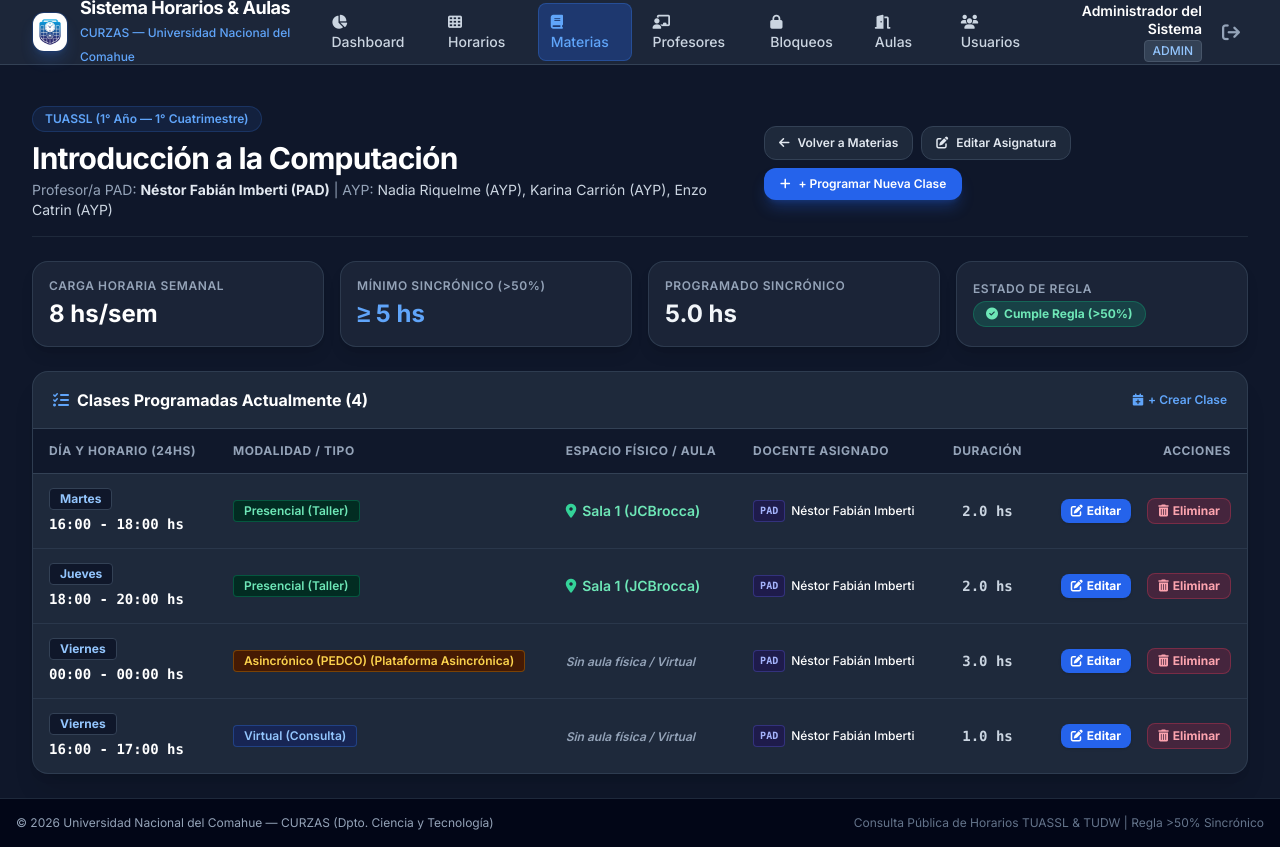
After one commit to niunmango/SistemaHorarios, a Flask app: page /materias/1/clases in a window 1280 px wide. The commit adds this page. Run offline with Flask 3, Linux system fonts and the light colour scheme; a user stored in the database is signed in; data comes from the database, SQL or seed files in the repository; some libraries are stand-ins or nearby versions.

Commit message:
fix(materias): reparar listado de materias, popover hover, formato 24hs y gestión de clases precargadas

```diff
--- a/app/routes.py
+++ b/app/routes.py
@@ -257,6 +257,7 @@ def materias():
 
     return render_template('materias.html',
                            materias=lista_materias,
+                           asignaturas=lista_materias,
                            carreras=carreras,
                            carrera_id=carrera_id,
                            cuatrimestre=cuatrimestre,
@@ -343,6 +344,18 @@ def editar_materia(id):
     return render_template('materia_form.html', carreras=carreras, profesores=profesores, materia=asig)
 
 
+@main_bp.route('/materias/<int:id>/clases')
+@login_required
+def materia_clases(id):
+    asig = db.session.get(Asignatura, id)
+    if not asig:
+        flash('Materia no encontrada.', 'danger')
+        return redirect(url_for('main.materias'))
+
+    bloques = BloqueHorario.query.filter_by(asignatura_id=asig.id).order_by(BloqueHorario.dia_semana, BloqueHorario.hora_inicio).all()
+    return render_template('materia_clases.html', materia=asig, bloques=bloques)
+
+
 @main_bp.route('/bloques/nuevo', methods=['GET', 'POST'])
 @login_required
 def nuevo_bloque():
@@ -368,7 +381,7 @@ def nuevo_bloque():
 
         if not asignatura_id or dia_semana is None or not hora_inicio_str or not hora_fin_str:
             flash('Por favor complete todos los campos obligatorios del horario.', 'warning')
-            return render_template('bloque_form.html', asignaturas=asignaturas, profesores=profesores, aulas=aulas, bloque=None, DIAS_SEMANA=DIAS_SEMANA, MODALIDADES=MODALIDADES, TIPOS_CLASE=TIPOS_CLASE)
+            return render_template('bloque_form.html', asignaturas=asignaturas, profesores=profesores, aulas=aulas, bloque=None, dias_semana=DIAS_SEMANA, modalidades=MODALIDADES, tipos_clase=TIPOS_CLASE, DIAS_SEMANA=DIAS_SEMANA, MODALIDADES=MODALIDADES, TIPOS_CLASE=TIPOS_CLASE)
 
         h_ini = time.fromisoformat(hora_inicio_str)
         h_fin = time.fromisoformat(hora_fin_str)
@@ -380,7 +393,7 @@ def nuevo_bloque():
         if not valido:
             for err in errores:
                 flash(err, 'danger')
-            return render_template('bloque_form.html', asignaturas=asignaturas, profesores=profesores, aulas=aulas, bloque=None, DIAS_SEMANA=DIAS_SEMANA, MODALIDADES=MODALIDADES, TIPOS_CLASE=TIPOS_CLASE)
+            return render_template('bloque_form.html', asignaturas=asignaturas, profesores=profesores, aulas=aulas, bloque=None, dias_semana=DIAS_SEMANA, modalidades=MODALIDADES, tipos_clase=TIPOS_CLASE, DIAS_SEMANA=DIAS_SEMANA, MODALIDADES=MODALIDADES, TIPOS_CLASE=TIPOS_CLASE)
 
         for adv in advertencias:
             flash(adv, 'warning')
@@ -411,7 +424,7 @@ def nuevo_bloque():
         flash('Clase / Reserva programada con éxito.', 'success')
         return redirect(url_for('main.horarios'))
 
-    return render_template('bloque_form.html', asignaturas=asignaturas, profesores=profesores, aulas=aulas, bloque=None, DIAS_SEMANA=DIAS_SEMANA, MODALIDADES=MODALIDADES, TIPOS_CLASE=TIPOS_CLASE)
+    return render_template('bloque_form.html', asignaturas=asignaturas, profesores=profesores, aulas=aulas, bloque=None, dias_semana=DIAS_SEMANA, modalidades=MODALIDADES, tipos_clase=TIPOS_CLASE, DIAS_SEMANA=DIAS_SEMANA, MODALIDADES=MODALIDADES, TIPOS_CLASE=TIPOS_CLASE)
 
 
 @main_bp.route('/bloques/<int:id>/editar', methods=['GET', 'POST'])
@@ -452,7 +465,7 @@ def editar_bloque(id):
         if not valido:
             for err in errores:
                 flash(err, 'danger')
-            return render_template('bloque_form.html', asignaturas=asignaturas, profesores=profesores, aulas=aulas, bloque=bloque, DIAS_SEMANA=DIAS_SEMANA, MODALIDADES=MODALIDADES, TIPOS_CLASE=TIPOS_CLASE)
+            return render_template('bloque_form.html', asignaturas=asignaturas, profesores=profesores, aulas=aulas, bloque=bloque, dias_semana=DIAS_SEMANA, modalidades=MODALIDADES, tipos_clase=TIPOS_CLASE, DIAS_SEMANA=DIAS_SEMANA, MODALIDADES=MODALIDADES, TIPOS_CLASE=TIPOS_CLASE)
 
         for adv in advertencias:
             flash(adv, 'warning')
@@ -475,7 +488,7 @@ def editar_bloque(id):
         flash('Clase / Reserva reubicada con éxito.', 'success')
         return redirect(url_for('main.horarios'))
 
-    return render_template('bloque_form.html', asignaturas=asignaturas, profesores=profesores, aulas=aulas, bloque=bloque, DIAS_SEMANA=DIAS_SEMANA, MODALIDADES=MODALIDADES, TIPOS_CLASE=TIPOS_CLASE)
+    return render_template('bloque_form.html', asignaturas=asignaturas, profesores=profesores, aulas=aulas, bloque=bloque, dias_semana=DIAS_SEMANA, modalidades=MODALIDADES, tipos_clase=TIPOS_CLASE, DIAS_SEMANA=DIAS_SEMANA, MODALIDADES=MODALIDADES, TIPOS_CLASE=TIPOS_CLASE)
 
 
 @main_bp.route('/bloques/<int:id>/eliminar', methods=['POST'])
--- a/app/templates/base.html
+++ b/app/templates/base.html
@@ -1,5 +1,5 @@
 <!DOCTYPE html>
-<html lang="es" class="h-full bg-slate-900 text-slate-100">
+<html lang="es-AR" class="h-full bg-slate-900 text-slate-100">
 <head>
     <meta charset="UTF-8">
     <meta name="viewport" content="width=device-width, initial-scale=1.0">
--- a/app/templates/horarios.html
+++ b/app/templates/horarios.html
@@ -178,6 +178,7 @@
                                      draggable="true"
                                      ondragstart="onBlockDragStart(event, {{ b.id }}, '{{ b.asignatura.nombre|e }}', {{ b.dia_semana }}, '{{ b.hora_inicio.strftime('%H:%M') }}')"
                                      ondragend="onBlockDragEnd(event)"
+                                     onclick="if (!window.isDragging) window.location.href='{{ url_for('main.editar_bloque', id=b.id) }}';"
                                      {% endif %}
                                      class="w-full h-full rounded px-1 py-0.5 relative border flex flex-col justify-center transition-all group hover:z-50 {% if can_drag %}cursor-grab active:cursor-grabbing hover:ring-2 hover:ring-blue-400{% else %}cursor-pointer{% endif %} {% if es_conflicto %}bg-rose-950/95 border-2 border-rose-500 text-white animate-pulse shadow-lg shadow-rose-950/80{% elif b.modalidad == 'Presencial' %}bg-emerald-950/90 border-emerald-500/60 text-emerald-100 hover:bg-emerald-900{% elif b.modalidad == 'Virtual' %}bg-blue-950/90 border-blue-500/60 text-blue-100 hover:bg-blue-900{% elif b.modalidad == 'Híbrido' %}bg-purple-950/90 border-purple-500/60 text-purple-100 hover:bg-purple-900{% elif b.modalidad == 'Bloqueo Aula' or b.es_bloqueo_externo %}bg-rose-950/90 border-rose-500/60 text-rose-100 hover:bg-rose-900{% else %}bg-amber-950/90 border-amber-500/60 text-amber-100 hover:bg-amber-900{% endif %}">
 
@@ -200,7 +201,7 @@
                                     </div>
 
                                     <!-- SMART HOVER POPOVER TOOLTIP (Hidden during print) -->
-                                    <div class="hidden group-hover:block absolute left-1/2 -translate-x-1/2 {% if is_bottom_row %}bottom-full mb-1.5{% else %}top-full mt-1.5{% endif %} w-72 p-3.5 bg-slate-950 border border-slate-700 rounded-xl shadow-2xl z-50 text-xs space-y-2 pointer-events-auto no-print">
+                                    <div onclick="event.stopPropagation();" class="hidden group-hover:block absolute left-1/2 -translate-x-1/2 {% if is_bottom_row %}bottom-full mb-1 before:-bottom-3{% else %}top-full mt-1 before:-top-3{% endif %} w-72 p-3.5 bg-slate-950 border border-slate-700 rounded-xl shadow-2xl z-50 text-xs space-y-2 pointer-events-auto no-print before:absolute before:inset-x-0 before:h-4">
                                         {% if es_conflicto %}
                                         <div class="p-2.5 bg-rose-950/95 border border-rose-500 rounded-lg text-rose-100 text-[11px] space-y-1 shadow-lg">
                                             <div class="font-extrabold flex items-center gap-1.5 text-rose-300">
@@ -288,6 +289,7 @@ let draggedBlockId = null;
 let draggedBlockName = '';
 
 function onBlockDragStart(e, blockId, blockName, day, startTime) {
+    window.isDragging = true;
     draggedBlockId = blockId;
     draggedBlockName = blockName;
     e.dataTransfer.effectAllowed = 'move';
@@ -308,6 +310,7 @@ function onBlockDragEnd(e) {
     }
     draggedBlockId = null;
     draggedBlockName = '';
+    setTimeout(() => { window.isDragging = false; }, 200);
 }
 
 function onCellDragOver(e) {
--- /dev/null
+++ b/app/templates/materia_clases.html
@@ -0,0 +1,179 @@
+{% extends "base.html" %}
+
+{% block title %}Gestionar Clases - {{ materia.nombre }}{% endblock %}
+
+{% block content %}
+<div class="space-y-6">
+
+    <!-- Header Section -->
+    <div class="flex flex-col sm:flex-row sm:items-center justify-between gap-4 border-b border-slate-800 pb-4">
+        <div>
+            <div class="inline-flex items-center space-x-2 px-3 py-1 bg-blue-500/10 border border-blue-500/20 rounded-full text-xs font-semibold text-blue-400 mb-2">
+                <span>{{ materia.carrera.codigo }} ({{ materia.anio_cursada }}° Año — {{ materia.cuatrimestre }}° Cuatrimestre)</span>
+            </div>
+            <h1 class="text-2xl sm:text-3xl font-extrabold text-white tracking-tight">{{ materia.nombre }}</h1>
+            <p class="text-slate-400 text-sm mt-1">
+                Profesor/a PAD: <strong class="text-slate-200">{{ materia.nombre_pad }}</strong>
+                {% if materia.nombres_ayps_lista %} | AYP: <span class="text-slate-300">{{ materia.nombres_ayps_lista | join(', ') }}</span>{% endif %}
+            </p>
+        </div>
+
+        <div class="flex flex-wrap items-center gap-2">
+            <a href="{{ url_for('main.materias') }}" class="px-3.5 py-2 bg-slate-800 hover:bg-slate-700 text-slate-200 font-semibold text-xs rounded-xl border border-slate-700 flex items-center gap-2 transition-all">
+                <i class="fa-solid fa-arrow-left"></i> Volver a Materias
+            </a>
+
+            {% if current_user.is_gestor %}
+            <a href="{{ url_for('main.editar_materia', id=materia.id) }}" class="px-3.5 py-2 bg-slate-800 hover:bg-slate-700 text-slate-200 font-semibold text-xs rounded-xl border border-slate-700 flex items-center gap-2 transition-all">
+                <i class="fa-solid fa-pen-to-square"></i> Editar Asignatura
+            </a>
+
+            <a href="{{ url_for('main.nuevo_bloque', asignatura_id=materia.id) }}" class="px-4 py-2 bg-blue-600 hover:bg-blue-500 text-white font-semibold text-xs rounded-xl shadow-lg shadow-blue-600/30 flex items-center gap-2 transition-all">
+                <i class="fa-solid fa-plus"></i> + Programar Nueva Clase
+            </a>
+            {% endif %}
+        </div>
+    </div>
+
+    <!-- Summary Metrics -->
+    <div class="grid grid-cols-1 sm:grid-cols-4 gap-4">
+        <div class="bg-slate-800/80 border border-slate-700/80 rounded-2xl p-4 shadow-lg">
+            <p class="text-xs font-semibold text-slate-400 uppercase tracking-wider">Carga Horaria Semanal</p>
+            <h3 class="text-2xl font-bold text-white mt-1">{{ materia.carga_horaria_semanal }} hs/sem</h3>
+        </div>
+
+        <div class="bg-slate-800/80 border border-slate-700/80 rounded-2xl p-4 shadow-lg">
+            <p class="text-xs font-semibold text-slate-400 uppercase tracking-wider">Mínimo Sincrónico (>50%)</p>
+            <h3 class="text-2xl font-bold text-blue-400 mt-1">&ge; {{ materia.min_horas_sincronicas }} hs</h3>
+        </div>
+
+        <div class="bg-slate-800/80 border border-slate-700/80 rounded-2xl p-4 shadow-lg">
+            <p class="text-xs font-semibold text-slate-400 uppercase tracking-wider">Programado Sincrónico</p>
+            <h3 class="text-2xl font-bold text-slate-100 mt-1">{{ materia.total_horas_sincronicas_programadas }} hs</h3>
+        </div>
+
+        <div class="bg-slate-800/80 border border-slate-700/80 rounded-2xl p-4 shadow-lg flex flex-col justify-center">
+            <p class="text-xs font-semibold text-slate-400 uppercase tracking-wider mb-1">Estado de Regla</p>
+            {% if materia.cumple_regla_sincronica %}
+            <span class="inline-flex items-center px-3 py-1 rounded-full text-xs font-bold bg-emerald-500/20 text-emerald-300 border border-emerald-500/30 w-max">
+                <i class="fa-solid fa-circle-check mr-1.5"></i> Cumple Regla (>50%)
+            </span>
+            {% else %}
+            <span class="inline-flex items-center px-3 py-1 rounded-full text-xs font-bold bg-amber-500/20 text-amber-300 border border-amber-500/30 w-max">
+                <i class="fa-solid fa-triangle-exclamation mr-1.5"></i> Falta {{ materia.min_horas_sincronicas - materia.total_horas_sincronicas_programadas }}h Sincrónicas
+            </span>
+            {% endif %}
+        </div>
+    </div>
+
+    <!-- Table of Preloaded Classes / Blocks -->
+    <div class="bg-slate-800 rounded-2xl border border-slate-700/80 shadow-xl overflow-hidden">
+        <div class="px-5 py-4 border-b border-slate-700 flex items-center justify-between">
+            <h3 class="text-base font-bold text-white flex items-center gap-2">
+                <i class="fa-solid fa-list-check text-blue-400"></i> Clases Programadas Actualmente ({{ bloques|length }})
+            </h3>
+            {% if current_user.is_gestor %}
+            <a href="{{ url_for('main.nuevo_bloque', asignatura_id=materia.id) }}" class="text-xs text-blue-400 hover:text-blue-300 font-semibold flex items-center gap-1">
+                <i class="fa-solid fa-calendar-plus"></i> + Crear Clase
+            </a>
+            {% endif %}
+        </div>
+
+        <div class="overflow-x-auto">
+            <table class="w-full text-left border-collapse min-w-[700px]">
+                <thead>
+                    <tr class="bg-slate-900/90 text-slate-400 text-xs uppercase tracking-wider border-b border-slate-700">
+                        <th class="py-3.5 px-4 font-bold">Día y Horario (24hs)</th>
+                        <th class="py-3.5 px-4 font-bold">Modalidad / Tipo</th>
+                        <th class="py-3.5 px-4 font-bold">Espacio Físico / Aula</th>
+                        <th class="py-3.5 px-4 font-bold">Docente Asignado</th>
+                        <th class="py-3.5 px-4 font-bold text-center">Duración</th>
+                        {% if current_user.is_gestor %}
+                        <th class="py-3.5 px-4 font-bold text-right">Acciones</th>
+                        {% endif %}
+                    </tr>
+                </thead>
+                <tbody class="divide-y divide-slate-700/60 text-sm">
+                    {% for b in bloques %}
+                    <tr class="hover:bg-slate-700/30 transition-colors">
+
+                        <td class="py-3.5 px-4">
+                            <span class="inline-flex items-center px-2.5 py-0.5 rounded text-xs font-bold bg-slate-900 border border-slate-700 text-blue-300">
+                                {{ b.dia_nombre }}
+                            </span>
+                            <span class="font-mono text-sm font-bold text-white block mt-1">
+                                {{ b.hora_inicio.strftime('%H:%M') }} - {{ b.hora_fin.strftime('%H:%M') }} hs
+                            </span>
+                        </td>
+
+                        <td class="py-3.5 px-4">
+                            <span class="inline-flex items-center px-2.5 py-0.5 rounded text-xs font-semibold
+                                {% if b.modalidad == 'Presencial' %}bg-emerald-950 text-emerald-300 border border-emerald-500/30
+                                {% elif b.modalidad == 'Virtual' %}bg-blue-950 text-blue-300 border border-blue-500/30
+                                {% elif b.modalidad == 'Híbrido' %}bg-purple-950 text-purple-300 border border-purple-500/30
+                                {% else %}bg-amber-950 text-amber-300 border border-amber-500/30{% endif %}">
+                                {{ b.modalidad }} ({{ b.tipo }})
+                            </span>
+                        </td>
+
+                        <td class="py-3.5 px-4 font-semibold text-slate-200">
+                            {% if b.espacio_fisico %}
+                            <span class="text-emerald-300 flex items-center gap-1.5">
+                                <i class="fa-solid fa-location-dot text-emerald-400"></i> {{ b.espacio_fisico.nombre }}
+                            </span>
+                            {% else %}
+                            <span class="text-slate-400 italic text-xs">Sin aula física / Virtual</span>
+                            {% endif %}
+                        </td>
+
+                        <td class="py-3.5 px-4 text-xs">
+                            {% if b.profesor %}
+                            <div class="flex items-center space-x-1.5">
+                                <span class="px-1.5 py-0.5 rounded bg-indigo-950 text-indigo-300 border border-indigo-500/30 font-mono font-bold text-[10px]">{{ b.rol_docente }}</span>
+                                <span class="text-white font-medium">{{ b.profesor.nombre_completo }}</span>
+                            </div>
+                            {% else %}
+                            <span class="text-slate-500 italic">Sin docente especificado</span>
+                            {% endif %}
+                        </td>
+
+                        <td class="py-3.5 px-4 text-center font-mono font-bold text-slate-300">
+                            {{ b.duracion_horas }} hs
+                        </td>
+
+                        {% if current_user.is_gestor %}
+                        <td class="py-3.5 px-4 text-right space-x-3">
+                            <a href="{{ url_for('main.editar_bloque', id=b.id) }}" class="px-2.5 py-1 bg-blue-600 hover:bg-blue-500 text-white font-bold text-xs rounded-lg shadow inline-flex items-center gap-1 transition-all" title="Editar clase">
+                                <i class="fa-solid fa-pen-to-square"></i> Editar
+                            </a>
+
+                            <form method="POST" action="{{ url_for('main.eliminar_bloque', id=b.id) }}" class="inline" onsubmit="return confirm('¿Está seguro de eliminar esta clase de {{ materia.nombre }}?');">
+                                <button type="submit" class="px-2.5 py-1 bg-rose-600/20 hover:bg-rose-600 text-rose-300 hover:text-white font-bold text-xs rounded-lg border border-rose-500/30 inline-flex items-center gap-1 transition-all" title="Eliminar clase">
+                                    <i class="fa-solid fa-trash-can"></i> Eliminar
+                                </button>
+                            </form>
+                        </td>
+                        {% endif %}
+
+                    </tr>
+                    {% else %}
+                    <tr>
+                        <td colspan="{% if current_user.is_gestor %}6{% else %}5{% endif %}" class="py-12 text-center text-slate-400">
+                            <i class="fa-solid fa-calendar-xmark text-4xl mb-3 text-slate-600 block"></i>
+                            <p class="font-medium text-base text-slate-300">Esta asignatura aún no tiene clases programadas</p>
+                            <p class="text-xs text-slate-500 mt-1 mb-4">Haga clic en el botón a continuación para crear el primer bloque horario.</p>
+                            {% if current_user.is_gestor %}
+                            <a href="{{ url_for('main.nuevo_bloque', asignatura_id=materia.id) }}" class="px-4 py-2 bg-blue-600 hover:bg-blue-500 text-white font-semibold text-xs rounded-xl shadow-lg inline-flex items-center gap-1.5 transition-all">
+                                <i class="fa-solid fa-plus"></i> Programar Primera Clase
+                            </a>
+                            {% endif %}
+                        </td>
+                    </tr>
+                    {% endfor %}
+                </tbody>
+            </table>
+        </div>
+    </div>
+
+</div>
+{% endblock %}
```
Also changed, not shown: MANUAL_DE_USO.md (+9 -1 lines), app/templates/bloque_form.html (+7 -7 lines), app/templates/materia_form.html (+64 -3 lines), app/templates/materias.html (+12 -4 lines), tests/test_rules_unittest.py (+49 -0 lines), README.md.
